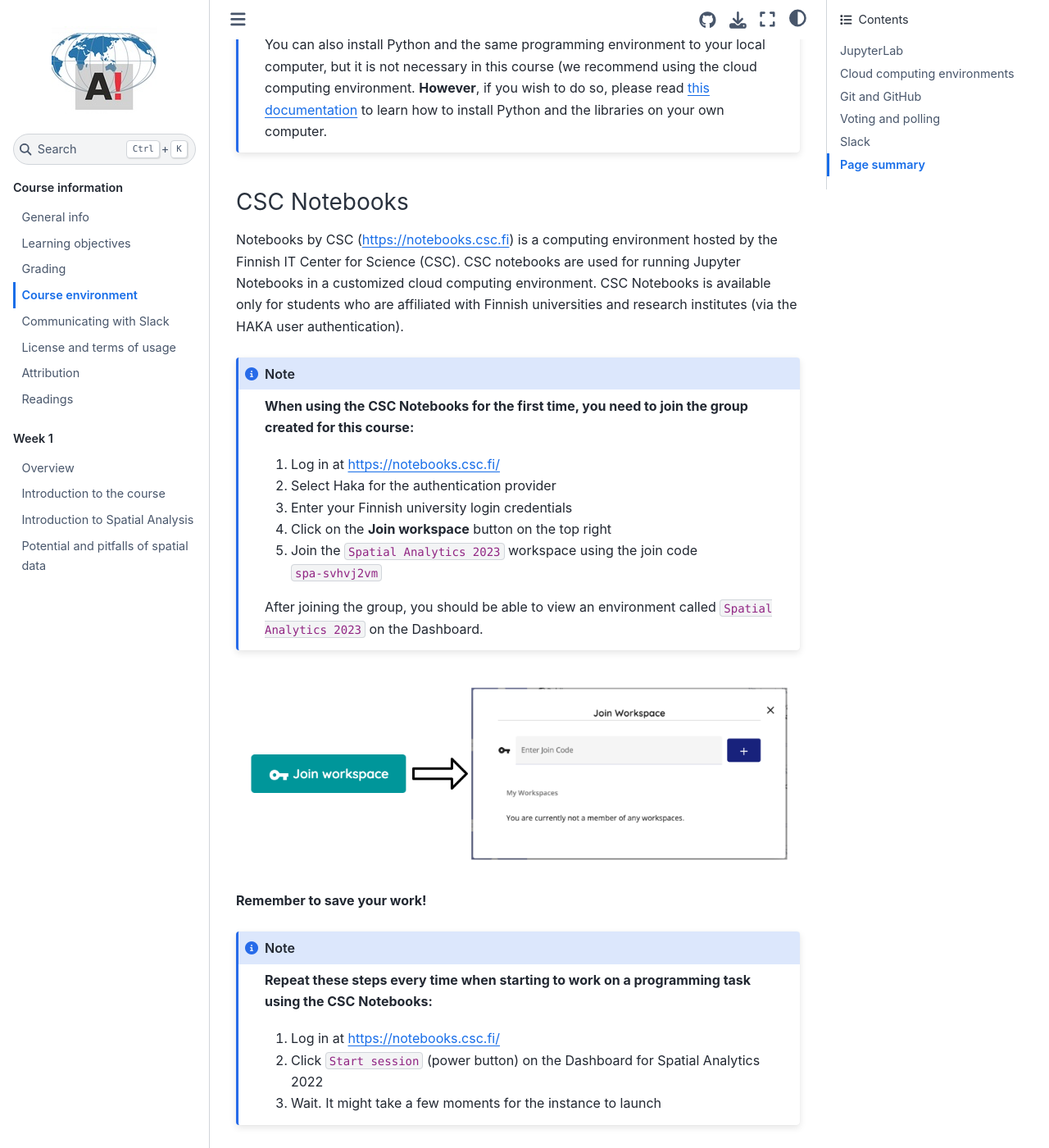
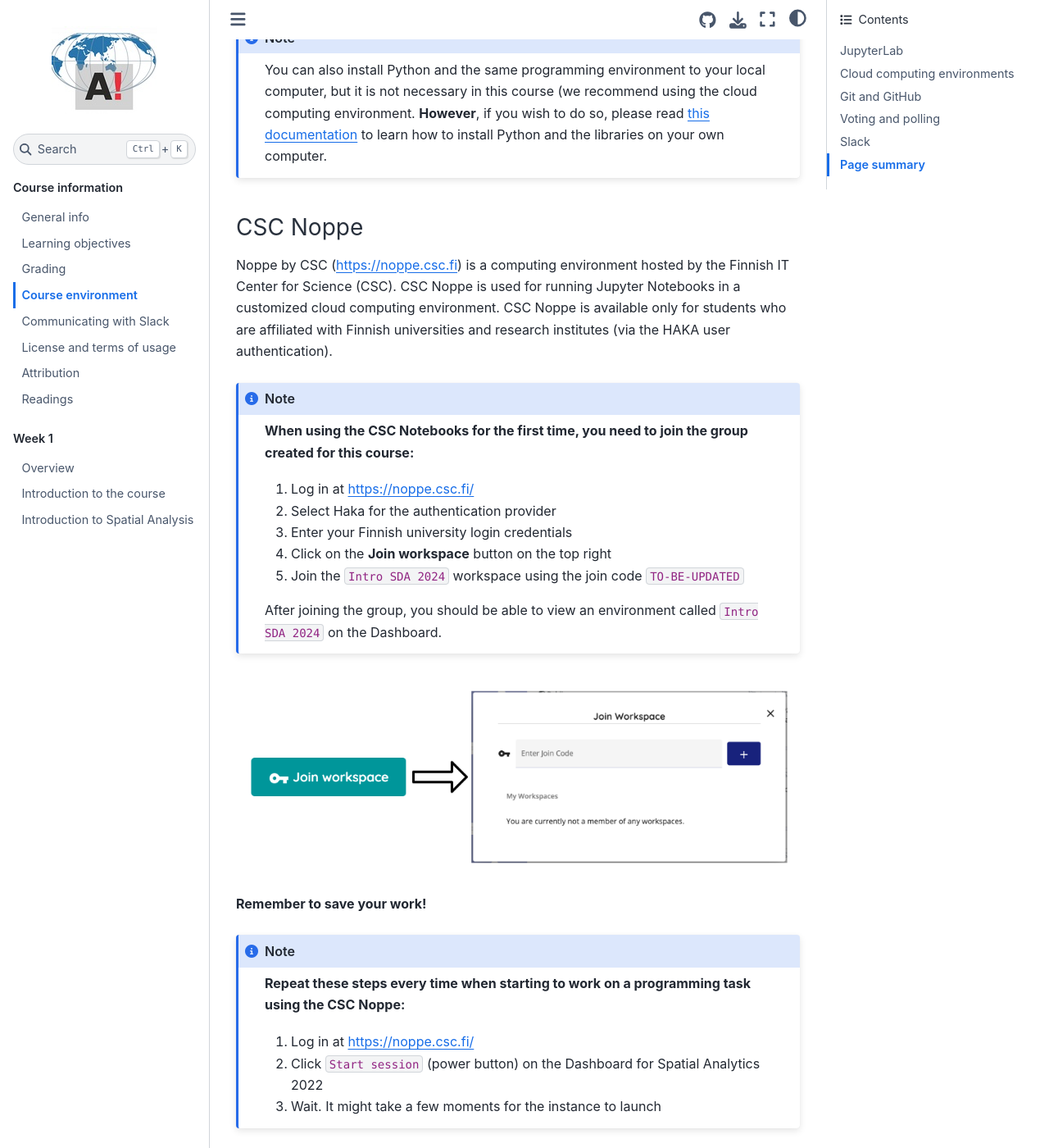
Before and after one commit to AaltoGIS/IntroSDA, a Sphinx documentation site: the page built from source/course-info/course-environment-components.rst, in a window 1280 px wide and 1400 px high, scrolled down 2699 px. Shown: the whole window at 82% size. Built offline with Sphinx 7.4.7 and the Sphinx Book theme 1.1.4, drawn with Linux system fonts in a browser that asks for light colours; pages that are not in the unit, such as notebooks, are missing from menus; some of the changed text lies outside the part shown.

Commit message:
Update information for year 2024

```diff
--- a/source/course-info/License-terms.rst
+++ b/source/course-info/License-terms.rst
@@ -2,7 +2,7 @@
 ==========================
 
 We hope that the materials provided here would be helpful for others. Thus, we share all the lesson materials openly,
-and also our source codes and lesson materials are openly available `from GitHub <https://github.com/AaltoGIS/Spatial-Analytics>`_.
+and also our source codes and lesson materials are openly available `from GitHub <https://github.com/AaltoGIS/IntroSDA>`_.
 There, you can also find information how to use the materials and modify them to your own purposes.
 **However**, if you modify the lesson materials we wish that you would also share your materials openly e.g. on GitHub where
 everyone could benefit from you work, in a similar manner as we provide these materials for you.
--- a/source/course-info/course-environment-components.rst
+++ b/source/course-info/course-environment-components.rst
@@ -3,11 +3,12 @@
 
 During this course, we will use different tools and applications for programming and communications:
 
-1. `JupyterLab`_ for the actual programming
-2. `Cloud computing environments`_ Binder or CSC Notebooks
-3. `Git and GitHub`_ for version control and documentation
-4. `Voting / polling  <#voting-and-polling>`_ for interactive questions during the lectures
-5. `Slack`_ for communicating among Aalto students
+1. ESRI ArcGIS Pro for Desktop exercises
+2. `JupyterLab`_ for programming
+3. `Cloud computing environments`_ Binder or CSC Noppe
+4. `Git and GitHub`_ for version control and documentation
+5. `Voting / polling  <#voting-and-polling>`_ for interactive questions during the lectures
+6. `Slack`_ for communicating among Aalto students
 
 JupyterLab
 ----------
@@ -54,31 +55,31 @@
     You can also install Python and the same programming environment to your local computer, but it is not necessary in this course (we recommend using the cloud computing environment.
     **However**, if you wish to do so, please read :doc:`this documentation <installing-miniconda>` to learn how to install Python and the libraries on your own computer.
 
-CSC Notebooks
+CSC Noppe
 ~~~~~~~~~~~~~~~
 
-Notebooks by CSC (https://notebooks.csc.fi) is a computing environment hosted by the Finnish IT Center for Science (CSC). CSC notebooks are used for running Jupyter Notebooks in a customized cloud computing environment.
-CSC Notebooks is available only for students who are affiliated with Finnish universities and research institutes (via the HAKA user authentication).
+Noppe by CSC (https://noppe.csc.fi) is a computing environment hosted by the Finnish IT Center for Science (CSC). CSC Noppe is used for running Jupyter Notebooks in a customized cloud computing environment.
+CSC Noppe is available only for students who are affiliated with Finnish universities and research institutes (via the HAKA user authentication).
 
 
 .. note:: **When using the CSC Notebooks for the first time, you need to join the group created for this course:**
 
-    1. Log in at https://notebooks.csc.fi/
+    1. Log in at https://noppe.csc.fi/
     2. Select Haka for the authentication provider
     3. Enter your Finnish university login credentials
     4. Click on the **Join workspace** button on the top right
-    5. Join the ``Spatial Analytics 2023`` workspace using the join code ``spa-svhvj2vm``
+    5. Join the ``Intro SDA 2024`` workspace using the join code ``TO-BE-UPDATED``
 
-    After joining the group, you should be able to view an environment called ``Spatial Analytics 2023`` on the Dashboard.
+    After joining the group, you should be able to view an environment called ``Intro SDA 2024`` on the Dashboard.
 
 .. figure:: img/CSC_join_group.webp
    :alt: Join Group in CSC Notebooks
 
 **Remember to save your work!**
 
-.. note:: **Repeat these steps every time when starting to work on a programming task using the CSC Notebooks:**
+.. note:: **Repeat these steps every time when starting to work on a programming task using the CSC Noppe:**
 
-    1. Log in at https://notebooks.csc.fi/
+    1. Log in at https://noppe.csc.fi/
     2. Click ``Start session`` (power button) on the Dashboard for Spatial Analytics 2022
     3. Wait. It might take a few moments for the instance to launch
 
@@ -151,7 +152,7 @@
 ------
 
 During the course we will use actively an application called `Slack <http://slack.com>`__ for discussion and
-questions about the lessons and exercises. All enrolled students have received an invite link to the ``Spatial-Analytics-2022`` workspace at the start of the course.
+questions about the lessons and exercises. All enrolled students have received an invite link to the ``IntroSDA`` workspace at the start of the course.
 :doc:`If Slack is new to you, check Slack basic usage instructions <slack-usage>`.
 
 
--- a/source/course-info/slack-usage.rst
+++ b/source/course-info/slack-usage.rst
@@ -9,10 +9,10 @@
 Accessing the workspace in Slack
 --------------------------------
 
-We will send an invitation link for all enrolled students to the Slack Team called ``Spatial-Analytics-2023``.
+We will send an invitation link for all enrolled students to the Slack Team called ``IntroSDA``.
 Before you can start using Slack, you should create a new account for Slack (if you don't have one already) and accept the invitation you have received.
 
-**After accepting the invitation, you can access the course Slack team via this link:** `<https://spatialanalytics-2023.slack.com>`__
+**After accepting the invitation, you can access the course Slack team via this link:** `<https://introsda.slack.com>`__
 
 General guidelines for communication
 ------------------------------------
--- a/source/index.rst
+++ b/source/index.rst
@@ -154,7 +154,7 @@
     lessons/L1/overview
     lessons/L1/introduction
     lessons/L1/introduction-to-spatial-analysis
-    lessons/L1/spatial-data-potential-and-pitfalls
+    .. lessons/L1/spatial-data-potential-and-pitfalls
 
 .. toctree::
    :maxdepth: 1
```
Also changed, not shown: other parts of source/course-info/course-environment-components.rst (+1 -1 lines).
